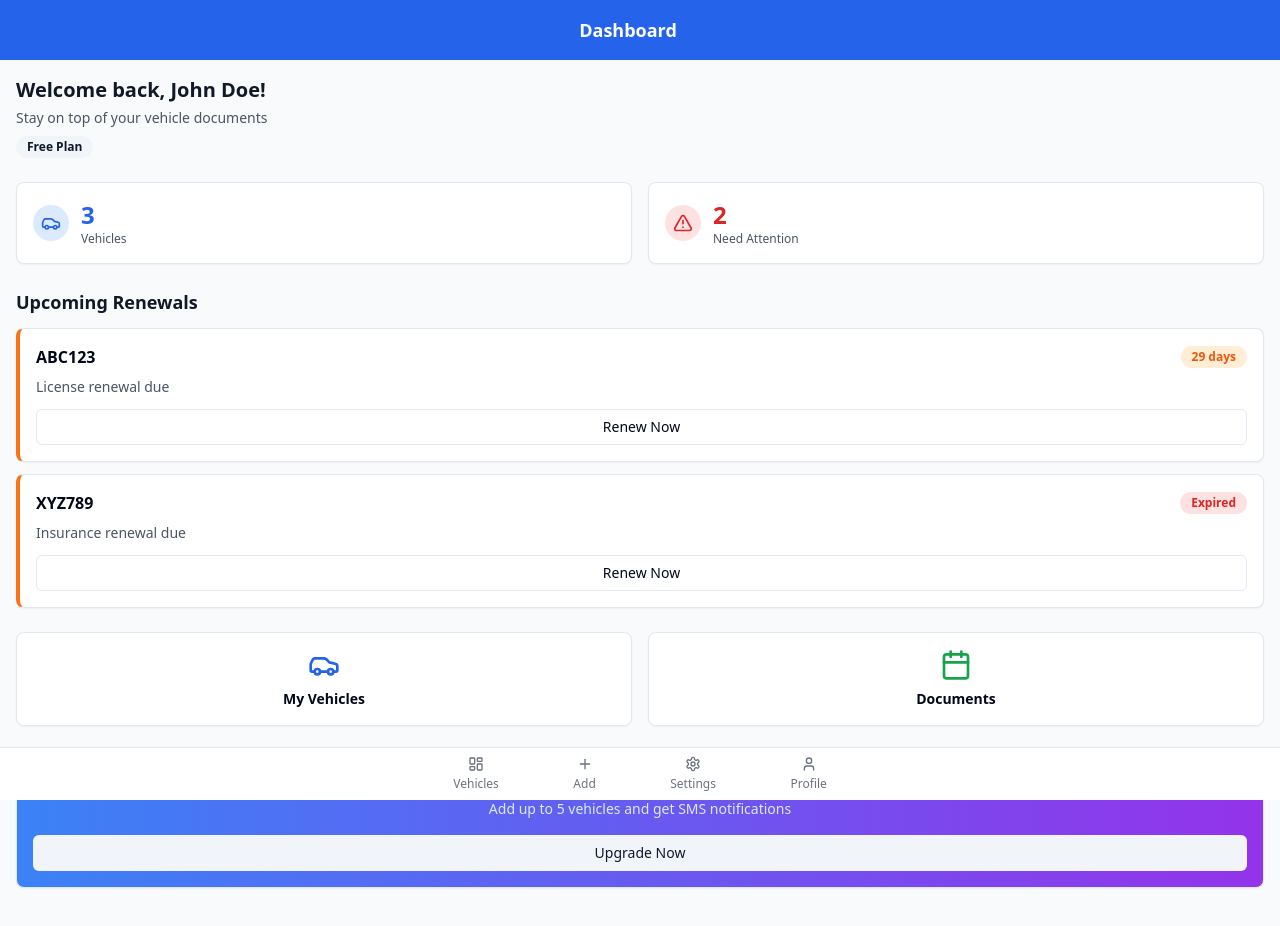
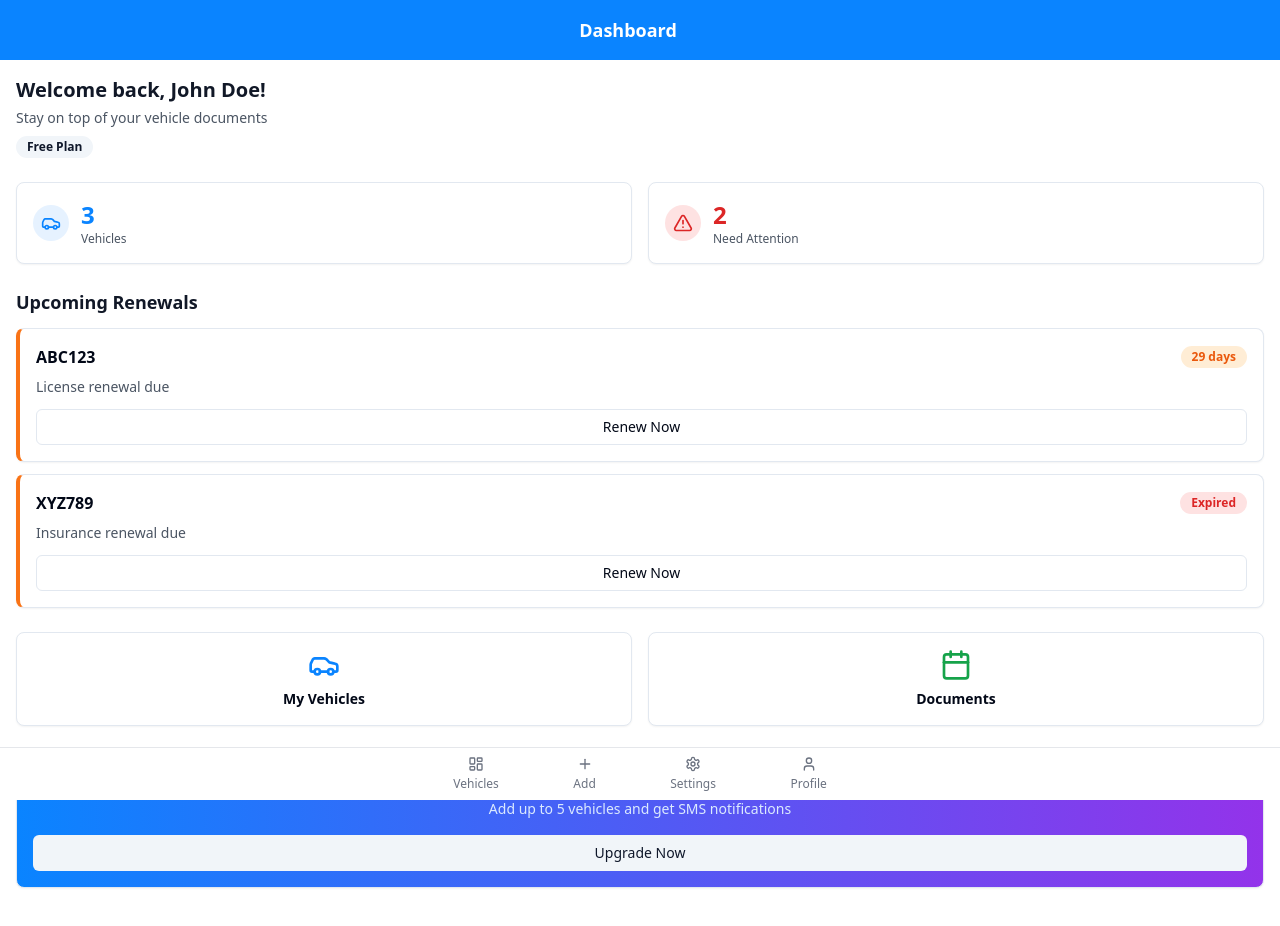
Before and after one commit to Drivedue/due-drive-alerts, a React (Vite) app: page /dashboard in a window 1280 px wide. Shown: the top 926 px of the page. Built offline with nearby package versions, Linux system fonts and the light colour scheme.

Commit message:
Update app colors
Update background and blue colors to specified values.

```diff
--- a/src/components/MobileLayout.tsx
+++ b/src/components/MobileLayout.tsx
@@ -11,9 +11,9 @@ interface MobileLayoutProps {
 
 const MobileLayout = ({ children, title, showBackButton, onBack }: MobileLayoutProps) => {
   return (
-    <div className="min-h-screen bg-gray-50 pb-20">
+    <div className="min-h-screen bg-white pb-20">
       {title && (
-        <div className="bg-blue-600 text-white p-4 sticky top-0 z-40">
+        <div className="bg-[#0A84FF] text-white p-4 sticky top-0 z-40">
           <div className="flex items-center justify-between">
             {showBackButton && (
               <button onClick={onBack} className="text-white">
--- a/src/components/MobileNavigation.tsx
+++ b/src/components/MobileNavigation.tsx
@@ -24,7 +24,7 @@ const MobileNavigation = () => {
             size="sm"
             onClick={() => navigate(item.path)}
             className={`flex flex-col items-center gap-1 p-2 ${
-              item.isActive ? 'text-blue-600' : 'text-gray-500'
+              item.isActive ? 'text-[#0A84FF]' : 'text-gray-500'
             }`}
           >
             <item.icon className="h-5 w-5" />
--- a/src/index.css
+++ b/src/index.css
@@ -1,3 +1,4 @@
+
 @tailwind base;
 @tailwind components;
 @tailwind utilities;
@@ -17,8 +18,8 @@ All colors MUST be HSL.
     --popover: 0 0% 100%;
     --popover-foreground: 222.2 84% 4.9%;
 
-    --primary: 222.2 47.4% 11.2%;
-    --primary-foreground: 210 40% 98%;
+    --primary: 207 100% 52%;
+    --primary-foreground: 0 0% 100%;
 
     --secondary: 210 40% 96.1%;
     --secondary-foreground: 222.2 47.4% 11.2%;
@@ -34,17 +35,17 @@ All colors MUST be HSL.
 
     --border: 214.3 31.8% 91.4%;
     --input: 214.3 31.8% 91.4%;
-    --ring: 222.2 84% 4.9%;
+    --ring: 207 100% 52%;
 
     --radius: 0.5rem;
 
-    --sidebar-background: 0 0% 98%;
+    --sidebar-background: 0 0% 100%;
 
     --sidebar-foreground: 240 5.3% 26.1%;
 
-    --sidebar-primary: 240 5.9% 10%;
+    --sidebar-primary: 207 100% 52%;
 
-    --sidebar-primary-foreground: 0 0% 98%;
+    --sidebar-primary-foreground: 0 0% 100%;
 
     --sidebar-accent: 240 4.8% 95.9%;
 
@@ -52,7 +53,7 @@ All colors MUST be HSL.
 
     --sidebar-border: 220 13% 91%;
 
-    --sidebar-ring: 217.2 91.2% 59.8%;
+    --sidebar-ring: 207 100% 52%;
   }
 
   .dark {
@@ -65,7 +66,7 @@ All colors MUST be HSL.
     --popover: 222.2 84% 4.9%;
     --popover-foreground: 210 40% 98%;
 
-    --primary: 210 40% 98%;
+    --primary: 207 100% 52%;
     --primary-foreground: 222.2 47.4% 11.2%;
 
     --secondary: 217.2 32.6% 17.5%;
@@ -82,15 +83,15 @@ All colors MUST be HSL.
 
     --border: 217.2 32.6% 17.5%;
     --input: 217.2 32.6% 17.5%;
-    --ring: 212.7 26.8% 83.9%;
+    --ring: 207 100% 52%;
     --sidebar-background: 240 5.9% 10%;
     --sidebar-foreground: 240 4.8% 95.9%;
-    --sidebar-primary: 224.3 76.3% 48%;
+    --sidebar-primary: 207 100% 52%;
     --sidebar-primary-foreground: 0 0% 100%;
     --sidebar-accent: 240 3.7% 15.9%;
     --sidebar-accent-foreground: 240 4.8% 95.9%;
     --sidebar-border: 240 3.7% 15.9%;
-    --sidebar-ring: 217.2 91.2% 59.8%;
+    --sidebar-ring: 207 100% 52%;
   }
 }
 
--- a/src/pages/Dashboard.tsx
+++ b/src/pages/Dashboard.tsx
@@ -1,4 +1,3 @@
-
 import { useState } from 'react';
 import { Button } from "@/components/ui/button";
 import { Card, CardContent, CardDescription, CardHeader, CardTitle } from "@/components/ui/card";
@@ -50,11 +49,11 @@ const Dashboard = () => {
         <Card>
           <CardContent className="p-4">
             <div className="flex items-center gap-3">
-              <div className="bg-blue-100 p-2 rounded-full">
-                <Car className="h-5 w-5 text-blue-600" />
+              <div className="bg-[#0A84FF]/10 p-2 rounded-full">
+                <Car className="h-5 w-5 text-[#0A84FF]" />
               </div>
               <div>
-                <div className="text-2xl font-bold text-blue-600">{user.vehiclesCount}</div>
+                <div className="text-2xl font-bold text-[#0A84FF]">{user.vehiclesCount}</div>
                 <p className="text-xs text-gray-600">Vehicles</p>
               </div>
             </div>
@@ -104,7 +103,7 @@ const Dashboard = () => {
       <div className="grid grid-cols-2 gap-4 mb-6">
         <Card className="cursor-pointer hover:shadow-md transition-shadow" onClick={() => navigate('/vehicles')}>
           <CardContent className="p-4 text-center">
-            <Car className="h-8 w-8 mx-auto mb-2 text-blue-600" />
+            <Car className="h-8 w-8 mx-auto mb-2 text-[#0A84FF]" />
             <h4 className="font-semibold text-sm">My Vehicles</h4>
           </CardContent>
         </Card>
@@ -118,7 +117,7 @@ const Dashboard = () => {
       </div>
 
       {/* Upgrade Prompt */}
-      <Card className="bg-gradient-to-r from-blue-500 to-purple-600 text-white">
+      <Card className="bg-gradient-to-r from-[#0A84FF] to-purple-600 text-white">
         <CardContent className="p-4 text-center">
           <h3 className="font-bold mb-2">Upgrade to Pro</h3>
           <p className="text-blue-100 mb-4 text-sm">
--- a/src/pages/Profile.tsx
+++ b/src/pages/Profile.tsx
@@ -1,4 +1,3 @@
-
 import { useState } from 'react';
 import { Button } from "@/components/ui/button";
 import { Card, CardContent, CardDescription, CardHeader, CardTitle } from "@/components/ui/card";
@@ -57,8 +56,8 @@ const Profile = () => {
       {/* Profile Header */}
       <Card className="mb-6">
         <CardContent className="p-6 text-center">
-          <div className="bg-blue-100 p-4 rounded-full w-20 h-20 mx-auto mb-4 flex items-center justify-center">
-            <User className="h-10 w-10 text-blue-600" />
+          <div className="bg-[#0A84FF]/10 p-4 rounded-full w-20 h-20 mx-auto mb-4 flex items-center justify-center">
+            <User className="h-10 w-10 text-[#0A84FF]" />
           </div>
           <h2 className="text-xl font-bold text-gray-900 mb-1">{formData.fullName}</h2>
           <p className="text-gray-600 text-sm mb-3">{formData.email}</p>
@@ -168,7 +167,7 @@ const Profile = () => {
       {/* Actions */}
       <div className="space-y-3">
         <Button
-          className="w-full bg-blue-600 hover:bg-blue-700"
+          className="w-full bg-[#0A84FF] hover:bg-[#0A84FF]/90"
           onClick={() => navigate('/settings')}
         >
           Upgrade to Pro
--- a/src/pages/Settings.tsx
+++ b/src/pages/Settings.tsx
@@ -1,3 +1,4 @@
+
 import { useState } from 'react';
 import { Button } from "@/components/ui/button";
 import { Card, CardContent, CardDescription, CardHeader, CardTitle } from "@/components/ui/card";
@@ -173,7 +174,7 @@ const Settings = () => {
 
       {/* Upgrade Prompt for Free Users */}
       {user.plan === "Free" && (
-        <Card className="bg-gradient-to-r from-blue-500 to-purple-600 text-white">
+        <Card className="bg-gradient-to-r from-[#0A84FF] to-purple-600 text-white">
           <CardContent className="p-4 text-center">
             <h3 className="font-bold mb-2">Upgrade to Pro</h3>
             <p className="text-blue-100 mb-4 text-sm">
--- a/src/pages/Vehicles.tsx
+++ b/src/pages/Vehicles.tsx
@@ -88,7 +88,7 @@ const Vehicles = () => {
       <div className="grid grid-cols-3 gap-3 mb-6">
         <Card className="text-center">
           <CardContent className="p-3">
-            <div className="text-2xl font-bold text-blue-600">{stats.total}</div>
+            <div className="text-2xl font-bold text-[#0A84FF]">{stats.total}</div>
             <div className="text-xs text-gray-600">Total</div>
           </CardContent>
         </Card>
@@ -142,8 +142,8 @@ const Vehicles = () => {
               </div>
 
               {vehicle.hasNotifications && (
-                <div className="mt-3 flex items-center gap-2 text-blue-600 text-sm">
-                  <div className="w-2 h-2 bg-blue-600 rounded-full"></div>
+                <div className="mt-3 flex items-center gap-2 text-[#0A84FF] text-sm">
+                  <div className="w-2 h-2 bg-[#0A84FF] rounded-full"></div>
                   <span>SMS Notifications</span>
                 </div>
               )}
@@ -154,7 +154,7 @@ const Vehicles = () => {
 
       {/* Floating Add Button */}
       <Button
-        className="fixed bottom-24 right-6 h-14 w-14 rounded-full bg-blue-600 hover:bg-blue-700 shadow-lg"
+        className="fixed bottom-24 right-6 h-14 w-14 rounded-full bg-[#0A84FF] hover:bg-[#0A84FF]/90 shadow-lg"
         onClick={() => navigate('/vehicles?add=true')}
       >
         <Car className="h-6 w-6" />
```
